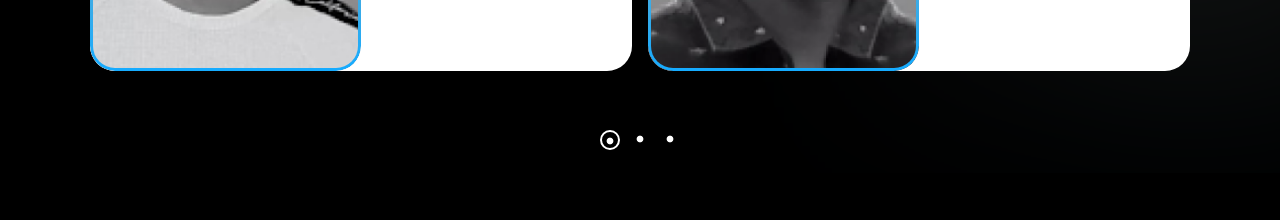
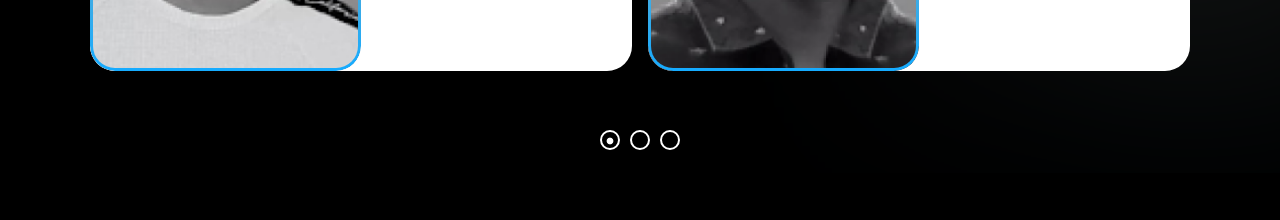
Before and after one commit to Dh-Pardeep/cyberdrops, a React (Create React App) app: page / in a window 1280 px wide. Shown: the part 4180-4400 px from the top of the page. Built offline with nearby package versions, Linux system fonts and the light colour scheme.

Commit message:
slider dots

```diff
--- a/src/App.css
+++ b/src/App.css
@@ -479,9 +479,8 @@ body {
 }
 
 .slick-dots li.slick-active button:before {
-    color: white;
-    border: 2px solid white;
-    border-radius: 50%;
+    content: '•' !important;
+    color: white !important;
 }
 
 .slick-dots li button:before {
@@ -493,10 +492,13 @@ body {
     left: 0;
     width: 20px;
     height: 20px;
-    content: '•';
+    content: '';
     text-align: center;
     opacity: 1 !important;
-    color: white !important;
+    color: white;
+    border: 2px solid white;
+    border-radius: 50%;
+    color: black !important;
     -webkit-font-smoothing: antialiased;
     -moz-osx-font-smoothing: grayscale;
 }
```
